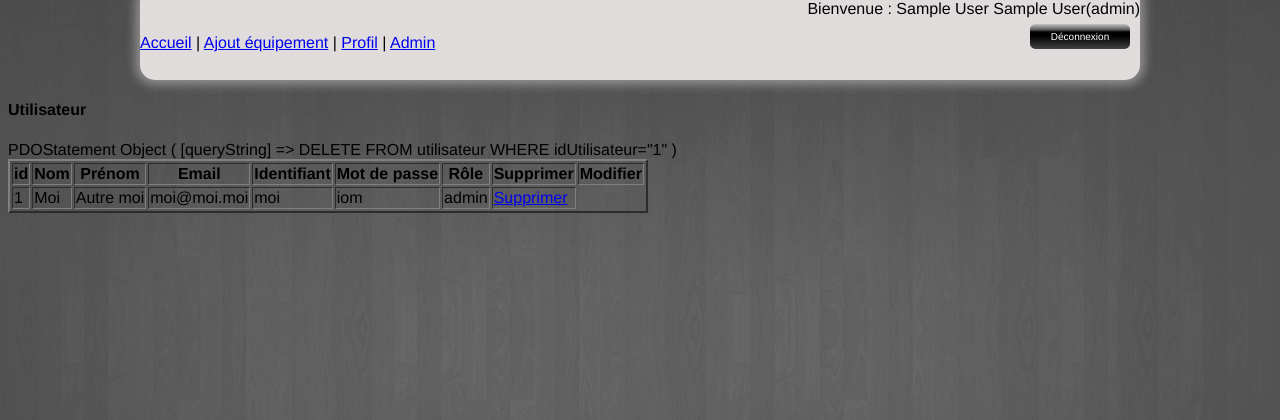
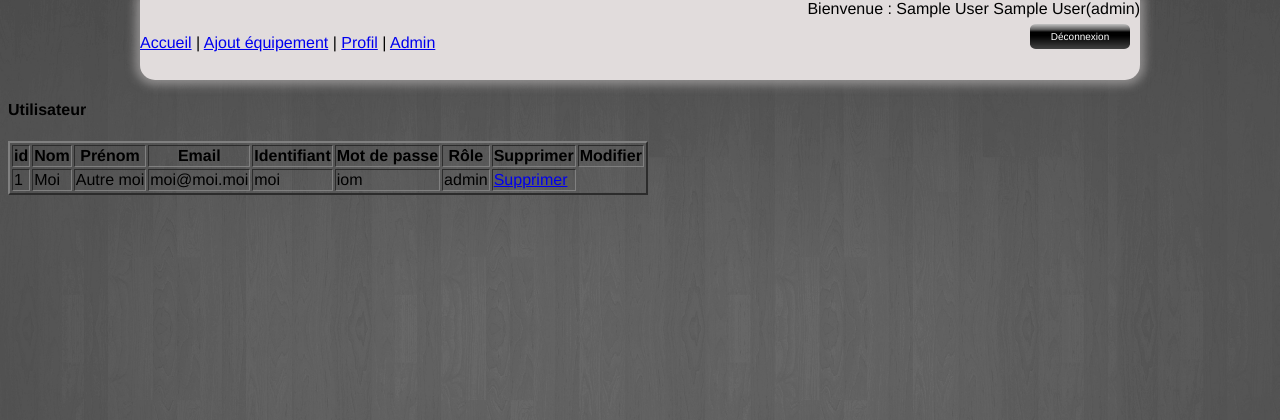
Before and after one commit to tiagfernandes/BDD, a PHP site: page /admin.php in a window 1280 px wide; the page is wider, and only the part inside the window is pictured. Shown: the top 420 px of that part. Run offline with PHP 8.4, Linux system fonts and the light colour scheme; the visitor is signed in with stand-in values (Sample User, id 1); data comes from the database, SQL or seed files in the repository.

Commit message:
admin, ajout

```diff
--- a/Site/admin.php
+++ b/Site/admin.php
@@ -40,16 +40,14 @@
 
                 <td><a href=admin.php?delete=<?= htmlentities($valeur['idUtilisateur']) ?>
                        onClick="return(confirm('Supprimer <?= $valeur['nomUtilisateur']  ?> ?'));">Supprimer</a></td>
-                <?php
-                    if (!isset($_GET['idUtilisateur'])){
-                        $delete = $pdo->prepare('DELETE FROM utilisateur WHERE idUtilisateur="'.$valeur['idUtilisateur'].'"');
-                        $delete->execute();
-                        print_r($delete);
-                    }
-                ?>
                 </tr>
          <?php endforeach; ?>
+                <?php
 
+                       // $delete = $pdo->prepare('DELETE FROM utilisateur WHERE idUtilisateur="'.$valeur['idUtilisateur'].'"');
+                      //  $delete->execute();
+                        //print_r($delete);
+                ?>
         </table>
     </body>
 </html>
--- a/Site/ajout-element.php
+++ b/Site/ajout-element.php
@@ -19,5 +19,10 @@
    <body>
 
     <?php require_once('entete.php'); ?>
+
+        <div><h2>Ajout d'un équipement</h2>
+
+
+        </div>
     </body>
 </html>
```
